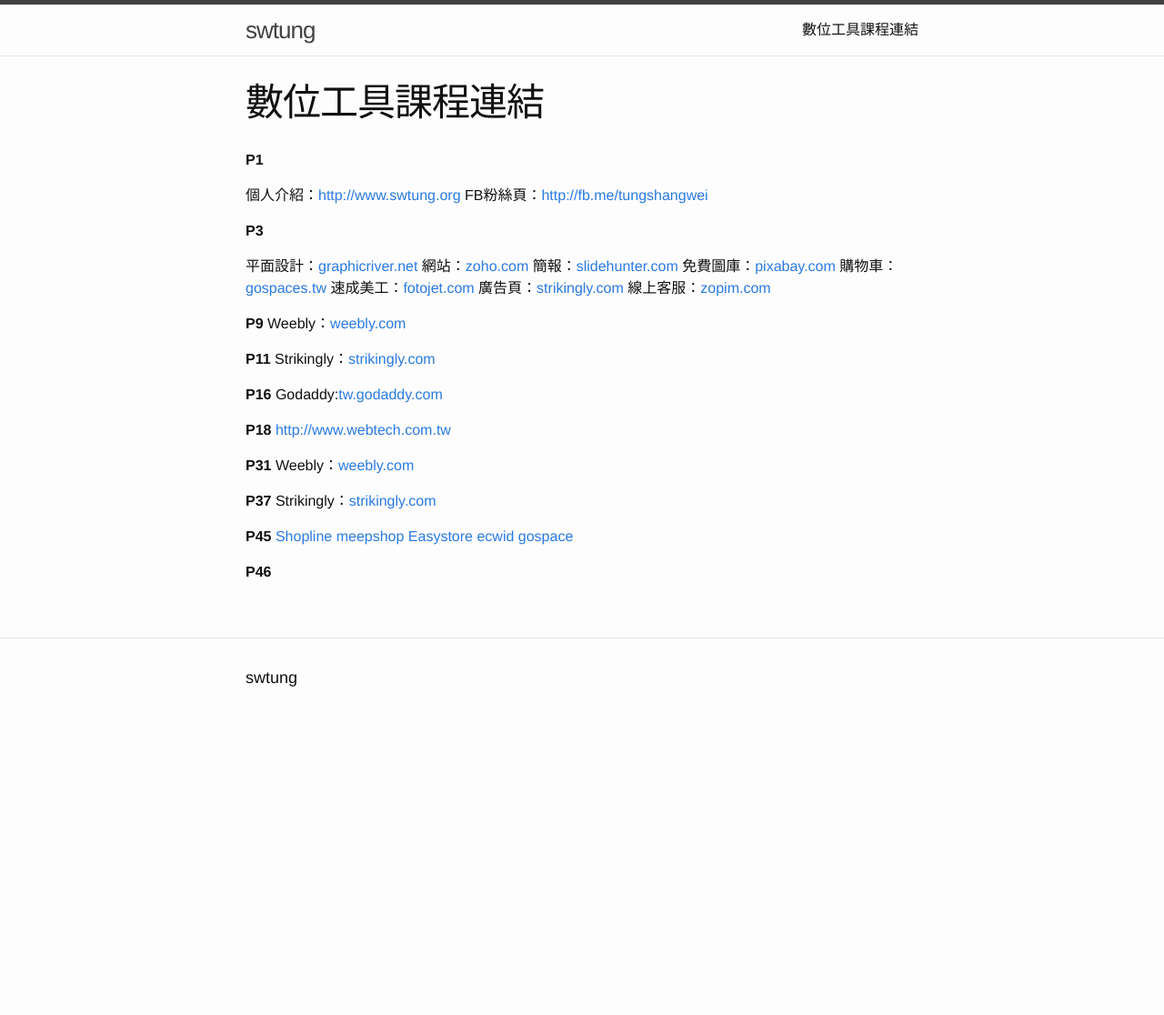
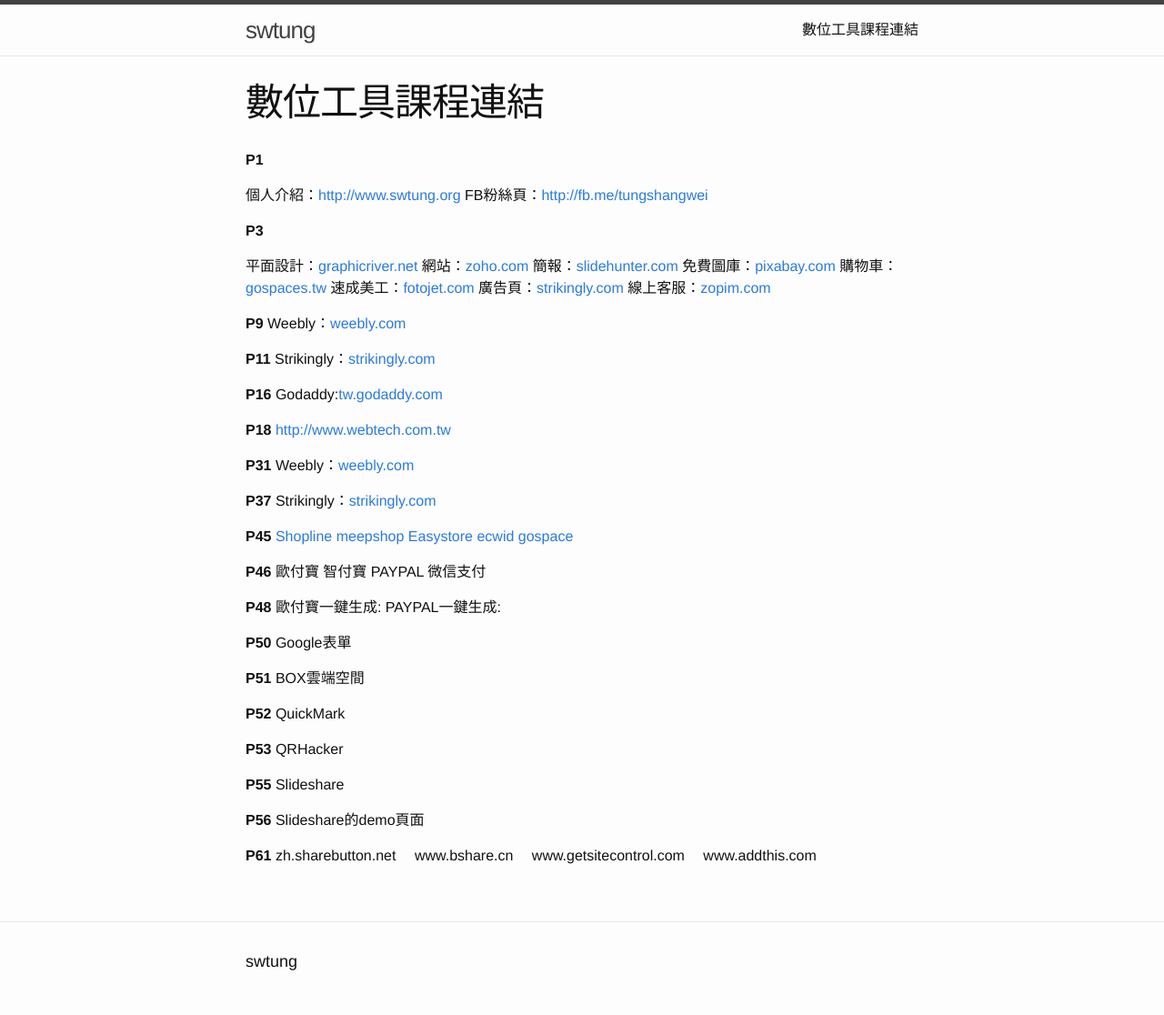
Before and after one commit to swtung/toolslink, a Jekyll site: the page built from tool.markdown, in a window 1280 px wide. Shown: the whole page at 91% size. Built offline with Jekyll 4.4.1, drawn with Linux system fonts in a browser that asks for light colours; before the commit the page ends 900 px from its top, so only the background shows below that.

Commit message:
Updated Tool

```diff
--- a/tool.markdown
+++ b/tool.markdown
@@ -46,3 +46,39 @@
 [gospace](https://gospaces.tw)
 
 **P46**
+歐付寶
+智付寶
+PAYPAL
+微信支付
+
+**P48**
+歐付寶一鍵生成:
+PAYPAL一鍵生成:
+
+**P50**
+Google表單
+
+
+**P51**
+BOX雲端空間
+
+
+**P52**
+QuickMark
+
+**P53**
+QRHacker
+
+**P55**
+Slideshare
+
+
+**P56**
+Slideshare的demo頁面
+
+
+**P61**
+zh.sharebutton.net
+www.bshare.cn
+www.getsitecontrol.com
+www.addthis.com
```
